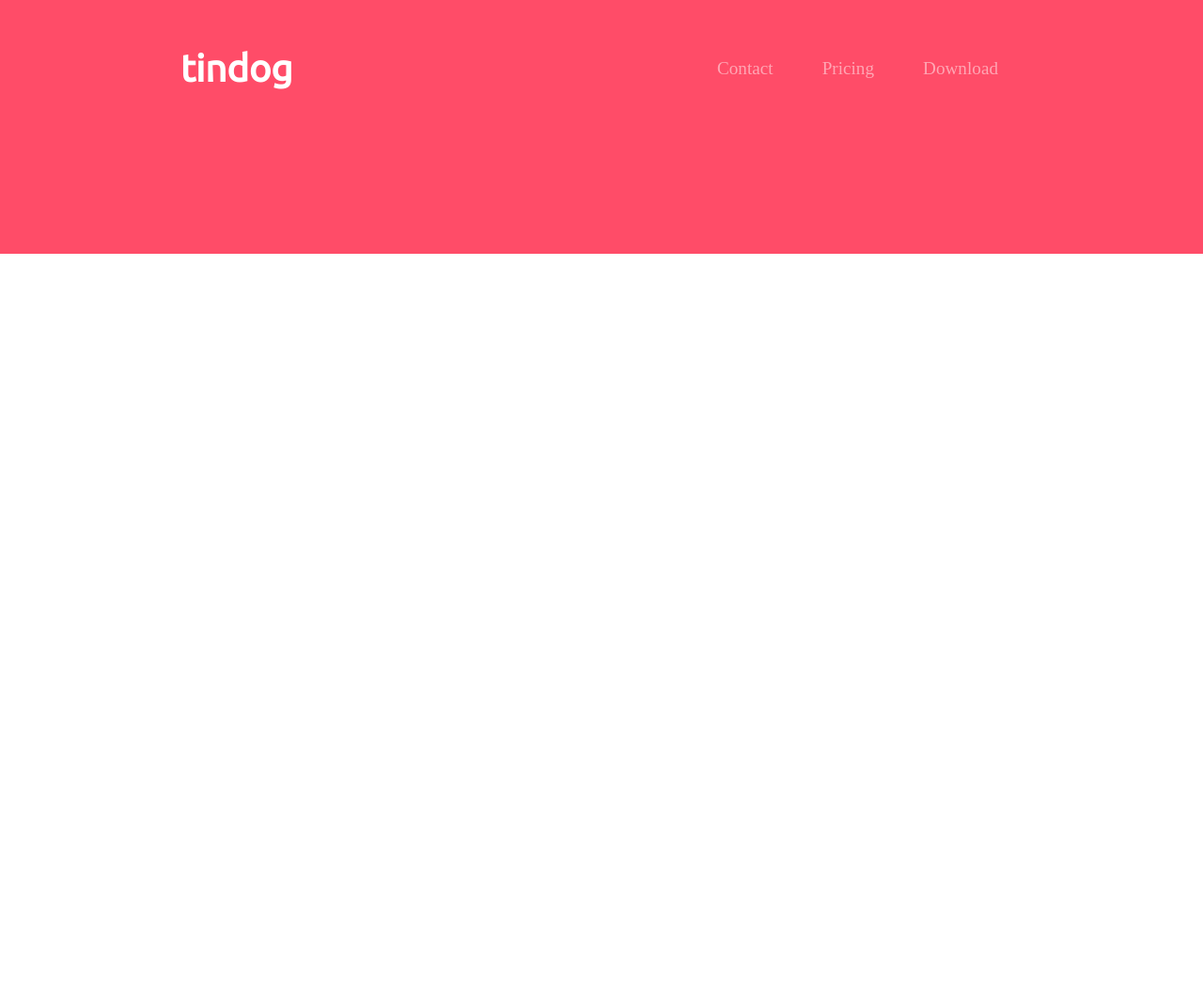
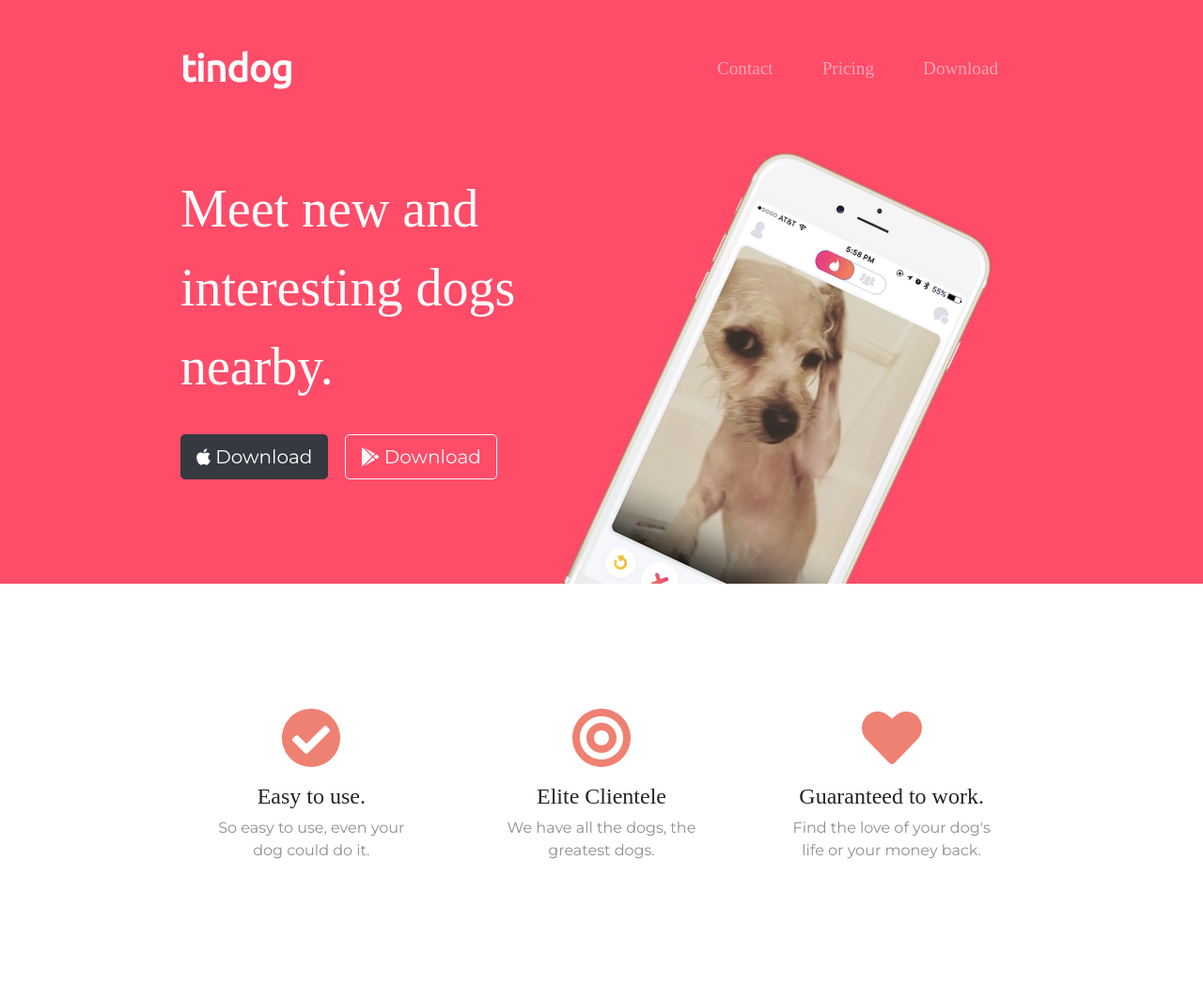
Before and after one commit to sameershaik-sudo/100DaysofCode.py, a plain HTML site: page Day46_TinDog_Dating_Website/index.html in a window 1280 px wide. Shown: the whole page at 94% size. Before the commit the page ends 800 px from the top, so only its background shows below. Drawn offline with nearby package versions, Linux system fonts and the light colour scheme.

Commit message:
Update index.html

```diff
--- a/Day46_TinDog_Dating_Website/index.html
+++ b/Day46_TinDog_Dating_Website/index.html
@@ -53,3 +53,54 @@
 
         </div>
       </nav>
+
+            <!-- Title -->
+
+      <div class="row">
+
+        <div class="col-lg-6">
+          <h1 class="big-heading">Meet new and interesting dogs nearby.</h1>
+          <button type="button" class="btn btn-dark btn-lg download-button"><i class="fab fa-apple"></i> Download</button>
+          <button type="button" class="btn btn-outline-light btn-lg download-button"><i class="fab fa-google-play"></i> Download</button>
+        </div>
+
+        <div class="col-lg-6">
+          <img class="title-image" src="images/iphone6.png" alt="iphone-mockup">
+        </div>
+
+      </div>
+
+    </div>
+
+  </section>
+
+
+  <!-- Features -->
+
+  <section class="white-section" id="features">
+
+    <div class="container-fluid">
+
+      <div class="row">
+        <div class="feature-box col-lg-4">
+          <i class="icon fas fa-check-circle fa-4x"></i>
+          <h3 class="feature-title">Easy to use.</h3>
+          <p>So easy to use, even your dog could do it.</p>
+        </div>
+
+        <div class="feature-box col-lg-4">
+          <i class="icon fas fa-bullseye fa-4x"></i>
+          <h3 class="feature-title">Elite Clientele</h3>
+          <p>We have all the dogs, the greatest dogs.</p>
+        </div>
+
+        <div class="feature-box col-lg-4">
+          <i class="icon fas fa-heart fa-4x"></i>
+          <h3 class="feature-title">Guaranteed to work.</h3>
+          <p>Find the love of your dog's life or your money back.</p>
+        </div>
+      </div>
+
+
+    </div>
+  </section>
```
